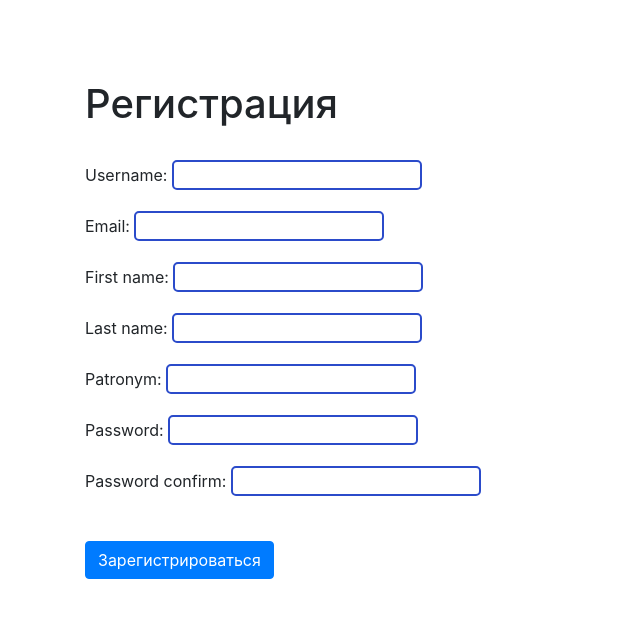
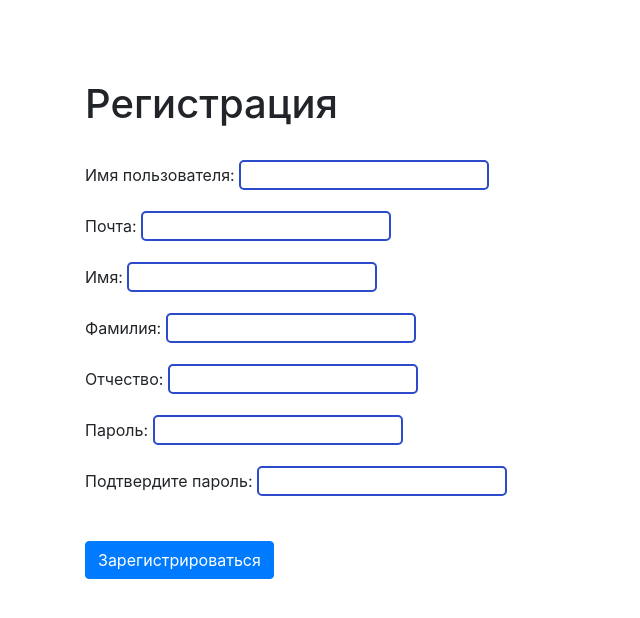
Before and after one commit to dashattit/task_2, a Django app: page /catalog/catalog/register/ in a window 1280 px wide. Shown: the part 60-678 px from the top of the page, without its empty margins (0-640 px from the left). Run offline with Django 5.2, Linux system fonts and the light colour scheme; some libraries are stand-ins or nearby versions.

Commit message:
register

```diff
--- a/design/forms.py
+++ b/design/forms.py
@@ -1,32 +1,49 @@
 from django import forms
+from pyexpat.errors import messages
+
 from .models import AddUser
+from django.core.validators import RegexValidator, EmailValidator
 from django.contrib.auth import authenticate
 
 
 
 class AddUserCreatingForm(forms.ModelForm):
     username = forms.CharField(
+        label="Имя пользователя",
         max_length=100,
         widget=forms.TextInput()
     )
     email = forms.CharField(
+        label="Почта",
         max_length=100,
-        widget=forms.EmailInput()
+        widget=forms.EmailInput(),
+        validators=[
+            EmailValidator(message="Почта должна содержать обязательный символ @"),
+
+        ]
     )
     first_name = forms.CharField(
+        label="Имя",
         max_length=100,
-        widget=forms.TextInput()
+        widget=forms.TextInput(),
+        validators=[
+            RegexValidator(
+                message="Имя должно содержать только кириллические буквы, дефис и пробелы",
+            )
+        ]
     )
     last_name = forms.CharField(
+        label="Фамилия",
         max_length=100,
         widget=forms.TextInput()
     )
     patronym = forms.CharField(
+        label="Отчество",
         max_length=100,
         widget=forms.TextInput()
     )
-    password = forms.CharField(widget=forms.PasswordInput)
-    password_confirm = forms.CharField(widget=forms.PasswordInput)
+    password = forms.CharField(label="Пароль", widget=forms.PasswordInput)
+    password_confirm = forms.CharField(label="Подтвердите пароль", widget=forms.PasswordInput)
 
     def clean(self):
         cleaned_data = super().clean()
@@ -50,7 +67,8 @@ class AddUserCreatingForm(forms.ModelForm):
 
 class AddUserLoginForm(forms.Form):
     username = forms.CharField(
+        label="Логин",
         max_length=100,
-        widget=forms.TextInput(attrs={'placeholder': 'Введите имя пользователя'})
+        widget=forms.TextInput()
     )
-    password = forms.CharField(widget=forms.PasswordInput)
+    password = forms.CharField(label="Пароль", widget=forms.PasswordInput)
--- a/design/templates/basic.html
+++ b/design/templates/basic.html
@@ -19,6 +19,7 @@
                 <a href="{% url 'index' %}">Главная</a>
                 {% if user.is_authenticated %}
                 <a href="{% url 'profile' %}">Профиль</a>
+                <a href="{% url 'logout' %}">Выйти</a>
                 {% else %}
                 <a href="{% url 'login' %}">Войти</a>
                 <a href="{% url 'register' %}">Регистрация</a>
--- a/design/urls.py
+++ b/design/urls.py
@@ -2,10 +2,12 @@ from django.urls import path
 from .views import index, UserProfileListView
 from . import views
 
+# app_name = 'catalog'
 
 urlpatterns = [
     path('', views.index, name='index'),
     path('catalog/register/', views.Register.as_view(), name='register'),
     path('catalog/login/', views.Login.as_view(), name='login'),
+    path('catalog/logout/', views.logout_user, name='logout'),
     path('catalog/profile/', UserProfileListView.as_view(), name='profile'),
 ]
--- a/design/views.py
+++ b/design/views.py
@@ -1,5 +1,7 @@
-from django.contrib.auth import authenticate, login
-from django.shortcuts import render
+from django.contrib.auth import authenticate, login, logout
+from django.contrib import messages
+from django.shortcuts import render, redirect
+from django.template.context_processors import request
 from django.urls import reverse_lazy
 from .forms import AddUserCreatingForm, AddUserLoginForm
 from .models import AddUser
@@ -27,15 +29,20 @@ class Login(FormView):
         user = authenticate(self.request, username=username, password=password)
 
         if user is not None:
+            # Если аутентификация успешна, выполняем вход
             login(self.request, user)
-            return super().form_valid(form)
+            return super().form_valid(form)  # Возвращаем HttpResponseRedirect на success_url
         else:
-            form.add_error(None, 'Неправильное имя пользователя')
-            return self.form_invalid(form)
+            # Если аутентификация не удалась, добавляем ошибку и возвращаем форму
+            form.add_error(None, "Неверное имя пользователя или пароль.")
+            return self.form_invalid(form)  # Возвращаем форму с ошибками
+
 
 class UserProfileListView(generic.ListView):
     model = AddUser
     template_name = 'catalog/profile.html'
 
-
+def logout_user(request):
+    logout(request)
+    return redirect('catalog:index')
 # Create your views here.
--- a/design_pro/settings.py
+++ b/design_pro/settings.py
@@ -11,6 +11,8 @@ https://docs.djangoproject.com/en/5.1/ref/settings/
 """
 
 from pathlib import Path
+
+from django.conf.global_settings import AUTH_USER_MODEL
 
 # Build paths inside the project like this: BASE_DIR / 'subdir'.
 BASE_DIR = Path(__file__).resolve().parent.parent
@@ -27,6 +29,7 @@ DEBUG = True
 
 ALLOWED_HOSTS = []
 
+# AUTH_USER_MODEL = 'catalog.AddUser'
 
 # Application definition
 
```
